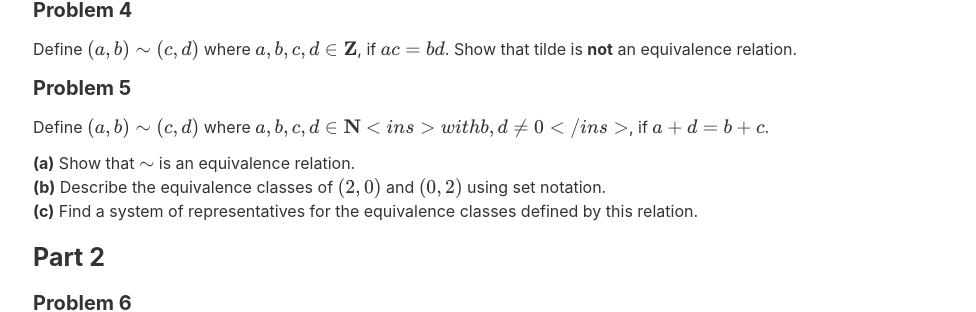
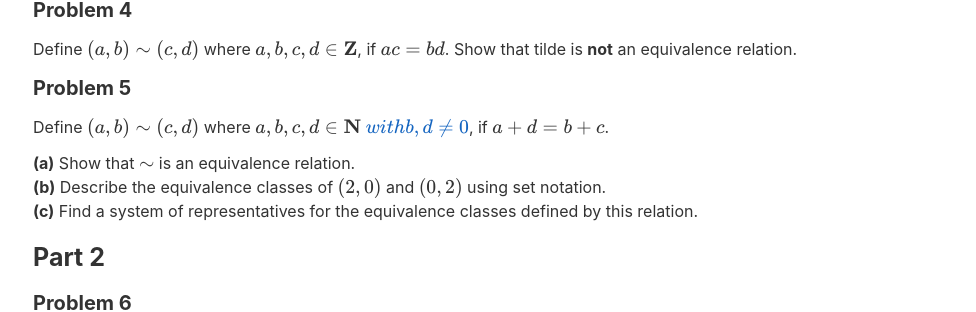
Before and after one commit to jacksonjw12/mbannister.github.io, a Jekyll site: the page built from _teaching/55-s16/homework10.md, in a window 1280 px wide. Shown: the part 826-1138 px from the top of the page, without its empty margins (151-1127 px from the left). Built offline with Jekyll 4.4.1, drawn with Linux system fonts in a browser that asks for light colours; formulas are drawn with MathJax 3.

Commit message:
fix bad use of $$

```diff
--- a/_teaching/55-s16/homework10.md
+++ b/_teaching/55-s16/homework10.md
@@ -41,7 +41,7 @@ Define $$(a,b) \sim (c,d)$$ where $$a,b,c,d \in \mathbf{Z}$$, if $$ac = bd$$. Sh
 
 ### Problem 5
 
-Define $$(a,b) \sim (c,d)$$ where $$a,b,c,d \in \mathbf{N}$$ $$<ins>with b,d \neq 0</ins>$$, if $$a+d = b+c$$.
+Define $$(a,b) \sim (c,d)$$ where $$a,b,c,d \in \mathbf{N}$$ <ins>$$with b,d \neq 0$$</ins>, if $$a+d = b+c$$.
 
 __(a)__ Show that $$\sim$$ is an equivalence relation.
 __(b)__ Describe the equivalence classes of $$(2, 0)$$ and $$(0, 2)$$ using set notation.
```
